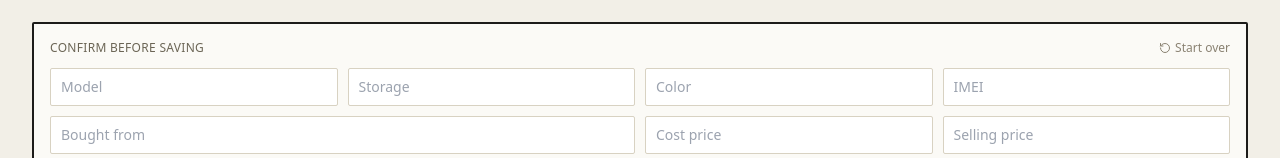
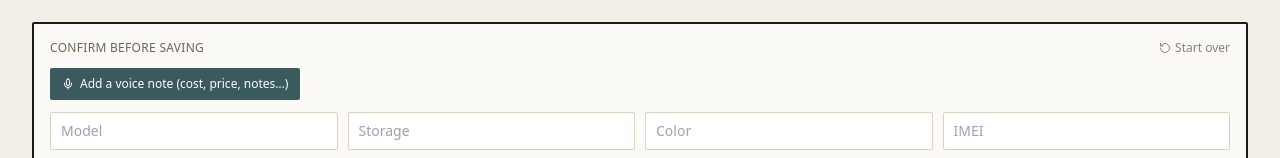
Before and after one commit to RezyhF/certifone-app, a React (Vite) app: page / in a window 1280 px wide. Both pictures are taken after a click on the button "Type manually". Shown: the part 222-380 px from the top of the page. Built offline with nearby package versions, Linux system fonts and the light colour scheme; no server answers; the database is empty.

Commit message:
Update StockLedgerLive.jsx

```diff
--- a/src/StockLedgerLive.jsx
+++ b/src/StockLedgerLive.jsx
@@ -168,7 +168,6 @@ export default function StockLedgerLive() {
         } catch (err) {
           setError("Couldn't transcribe that — try again, or type it instead.");
           setVoiceStatus("");
-          setStep("idle");
         }
       };
       mediaRecorderRef.current = recorder;
@@ -327,6 +326,17 @@ export default function StockLedgerLive() {
           {photoPreview && <img src={photoPreview} alt="captured" className="w-20 h-20 object-cover rounded-sm border mb-3" style={{ borderColor: "#D8D2C2" }} />}
           {voiceTranscript && <p className="text-xs italic mb-3 px-2.5 py-2 rounded-sm" style={{ background: "#EFEAE0", color: "#6B6555" }}>"{voiceTranscript}"</p>}
           {error && <p className="text-xs mb-3" style={{ color: "#A8452F" }}>{error}</p>}
+
+          <button
+            onClick={recording ? stopVoice : startVoice}
+            className="mb-3 text-xs font-medium px-3 py-2 rounded-sm text-white hover:opacity-90 flex items-center gap-1.5"
+            style={{ background: recording ? "#A8452F" : "#3A5A5E" }}
+          >
+            {recording ? <Square size={12} /> : <Mic size={12} />} {recording ? "Stop & add to this phone" : "Add a voice note (cost, price, notes…)"}
+          </button>
+          {voiceStatus === "listening" && <p className="text-xs mb-3 animate-pulse" style={{ color: "#A8452F" }}>Listening…</p>}
+          {voiceStatus === "thinking" && <p className="text-xs mb-3 flex items-center gap-1.5" style={{ color: "#6B6555" }}><Loader2 size={12} className="animate-spin" /> Adding that in…</p>}
+
           <div className="grid grid-cols-2 md:grid-cols-4 gap-2.5">
             <input placeholder="Model" value={draft.model} onChange={(e) => setDraft({ ...draft, model: e.target.value })} className="border px-2.5 py-2 text-sm rounded-sm col-span-2 md:col-span-1" style={{ borderColor: "#D8D2C2" }} />
             <input placeholder="Storage" value={draft.storage} onChange={(e) => setDraft({ ...draft, storage: e.target.value })} className="border px-2.5 py-2 text-sm rounded-sm" style={{ borderColor: "#D8D2C2" }} />
```
